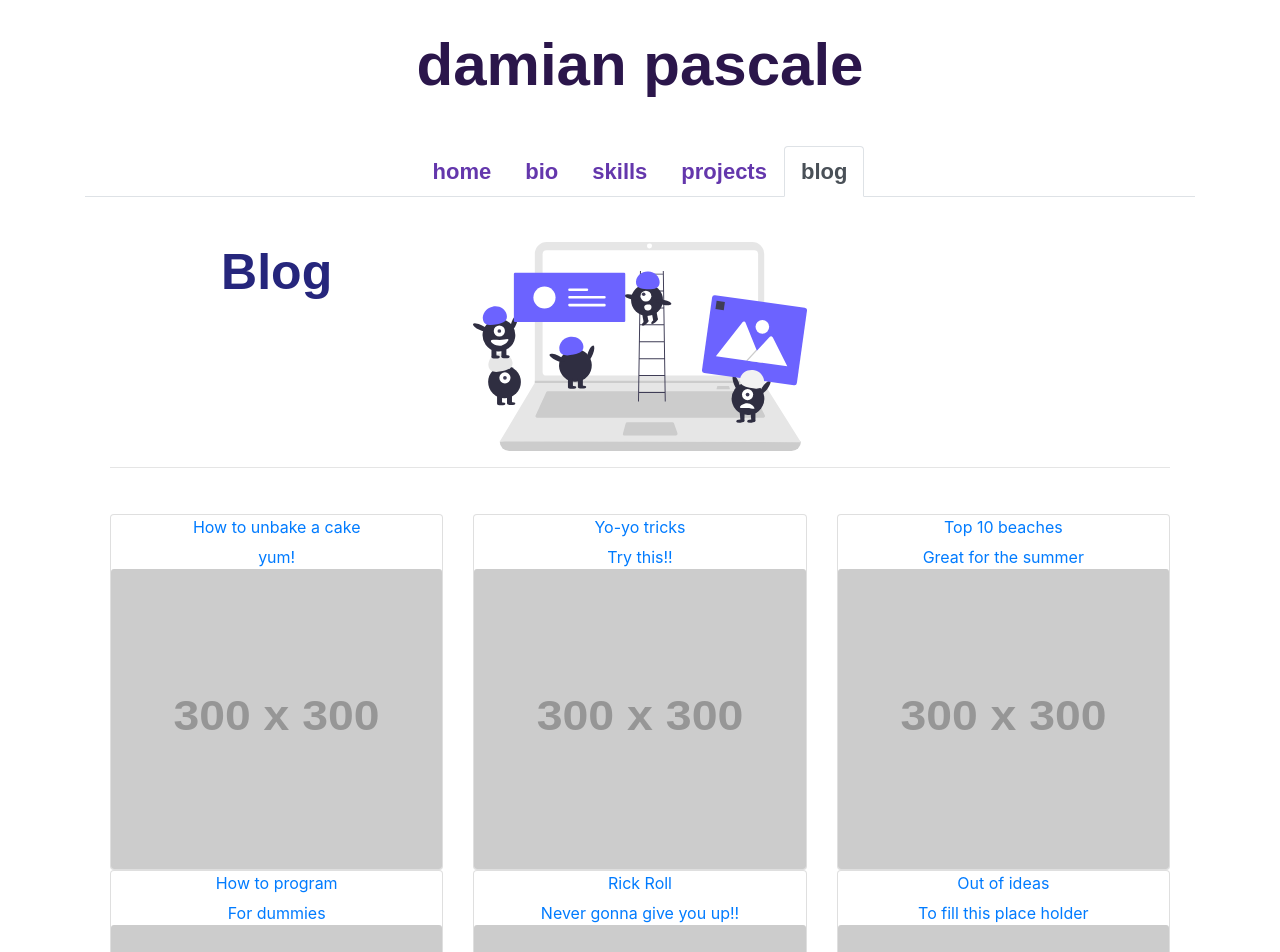
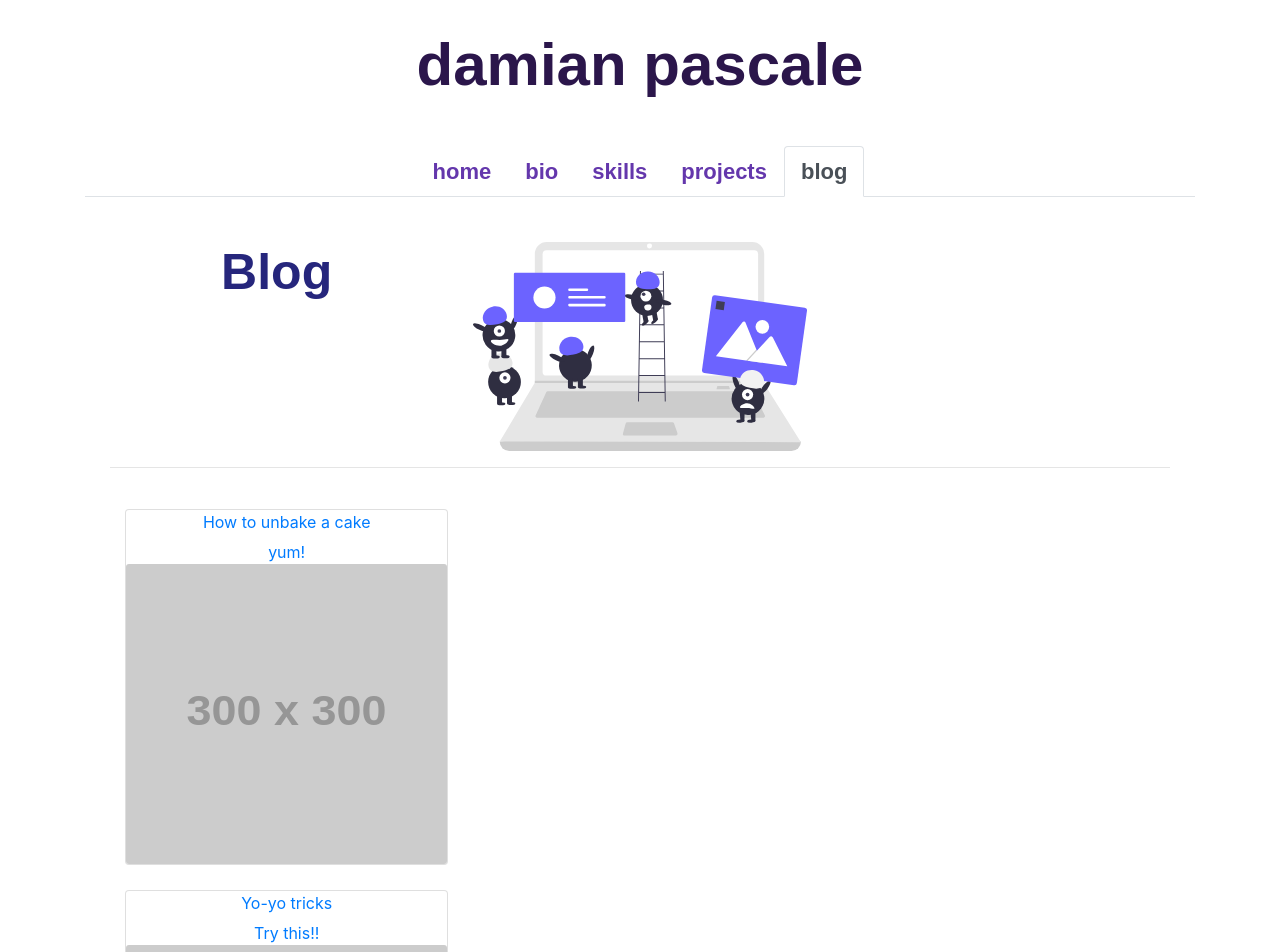
Before and after one commit to dpasc/website, a React (Create React App) app: page /blog in a window 1280 px wide. Shown: the top 952 px of the page. Built offline with nearby package versions, Linux system fonts and the light colour scheme.

Commit message:
update to project layout

```diff
--- a/src/components/body/display/Display.js
+++ b/src/components/body/display/Display.js
@@ -1,6 +1,6 @@
-import React from 'react'
+import React,{Fragment} from 'react'
 import './displaycard.css'
-import {Row,Col} from 'reactstrap'
+import {Col} from 'reactstrap'
 import DisplayCard from './displaycard/DisplayCard'
 
 
@@ -8,7 +8,8 @@
 
    const collection = props.data.map((card) => {
       return(
-        <Col md='4'>
+        <Col md="4" className="card-col"
+        >
         <DisplayCard
             id={card.id}
             key={card.id}
@@ -17,12 +18,13 @@
             img={card.img}
             type={card.type}
         />
-        </Col>)
+        </Col>
+        );
     });
 
     return(
-        <Row className='display-row'>
+        <Fragment className="">
             {collection}
-        </Row>
+        </Fragment>
     );
 }
--- a/src/components/body/display/displaycard.css
+++ b/src/components/body/display/displaycard.css
@@ -1,3 +1,7 @@
 .display-row{
     padding-top:30px;
 }
+
+.card-col{
+    padding-top:25px;
+}
--- a/src/components/body/projects/Projects.js
+++ b/src/components/body/projects/Projects.js
@@ -10,31 +10,21 @@
     const collection = projects;
 
     return(
-        <div className='main-projects'>
-            <Row>
-                <Col md='4'>
-                    <h2
-                        className="project-sub-heading"
-                    >
-                        Projects
-                    </h2>
-                </Col>
+            <Row className='main-projects'>
                 <Col md='4'>
                         <img
                             className='project-graphic-img img-fluid'
                             src={require('../../../resources/images/projects/undraw_to_the_moon_v1mv.svg')}
                             alt=''
                         />
+                        <hr/>
+                        <p>
+                        Lorem ipsum dolor sit amet, consectetur adipiscing elit, sed do eiusmod tempor incididunt ut labore et dolore magna aliqua. Ut enim ad minim veniam, quis nostrud exercitation ullamco laboris nisi ut aliquip ex ea commodo consequat.
+                        </p>
                 </Col>
-                <Col md=''>
-                </Col>
-
-            </Row>
-            <hr/>
                 <Display
                 data={collection}
                 />
-        </div>
-    )
-
+            </Row>
+    );
 }
```
Lines whose indentation alone changed are shown as unchanged.
